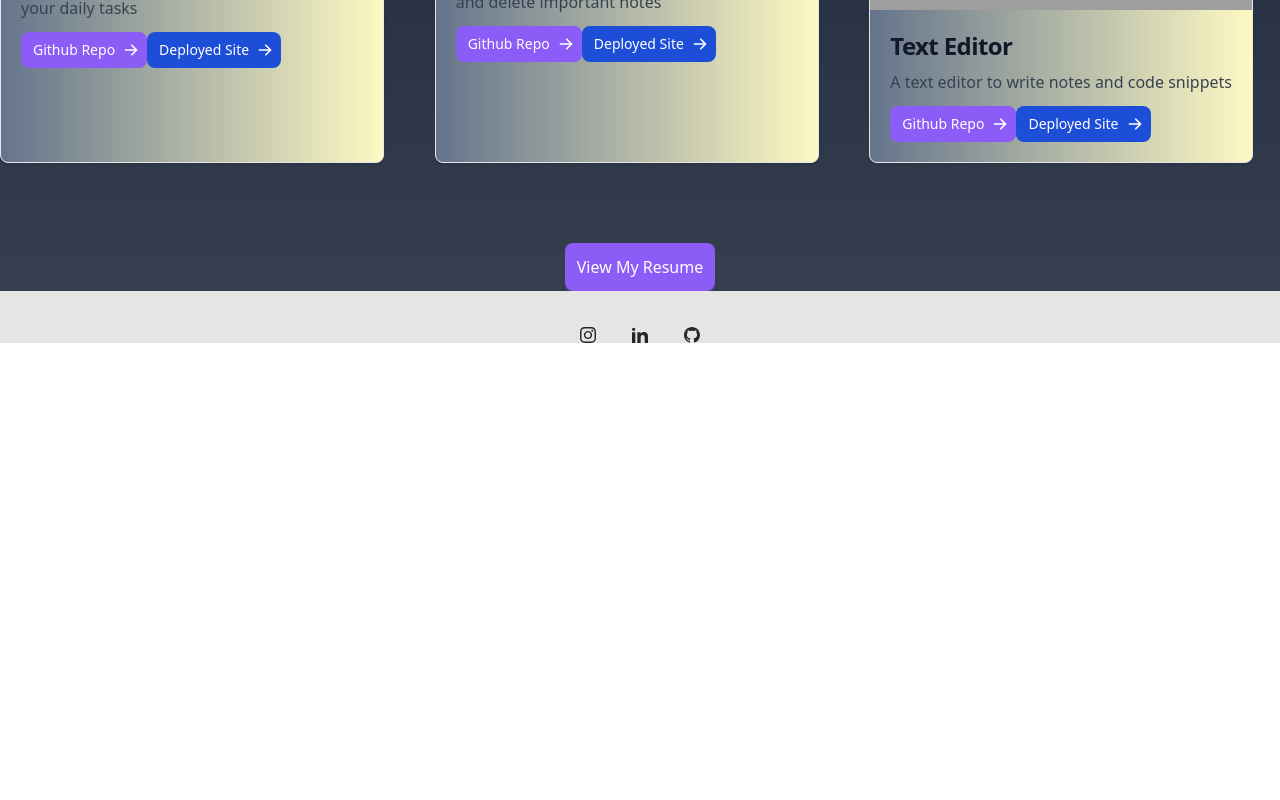
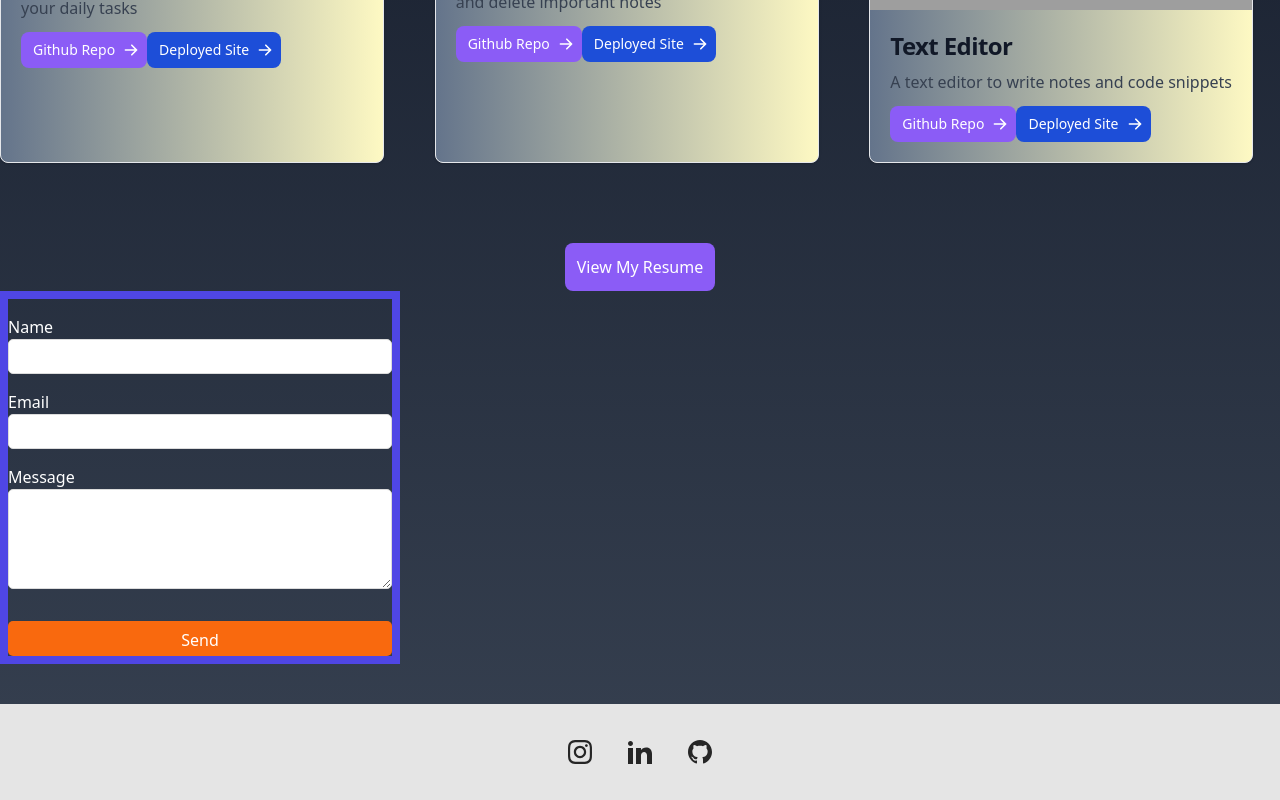
Before and after one commit to zaksalazar/New-React-Portfolio, a React (Vite) app in the folder react-portfolio/: page / in a window 1280 px wide. Shown: the part 1654-2454 px from the top of the page. Before the commit the page ends 2033 px from the top, so only its background shows below. Built offline with nearby package versions, Linux system fonts and the light colour scheme; grey boxes are pictures that could not be loaded.

Commit message:
added email form

```diff
--- a/react-portfolio/package.json
+++ b/react-portfolio/package.json
@@ -9,11 +9,13 @@
     "preview": "vite preview"
   },
   "dependencies": {
+    "@emailjs/browser": "^3.10.0",
     "@headlessui/react": "^1.7.12",
     "@heroicons/react": "^2.0.16",
     "react": "^18.2.0",
     "react-dom": "^18.2.0",
-    "react-icons": "^4.7.1"
+    "react-icons": "^4.7.1",
+    "styled-components": "^5.3.6"
   },
   "devDependencies": {
     "@types/react": "^18.0.27",
--- a/react-portfolio/src/App.jsx
+++ b/react-portfolio/src/App.jsx
@@ -2,6 +2,7 @@
 import Hero from "./components/hero"
 import Projectcard from "./components/Projectcard";
 import Resume from "./components/Resume";
+import Contact from "./components/Contact";
 import Footer from "./components/Footer";
 import { FaGithub } from 'react-icons/fa';
 import { Fragment as Fragment2 } from "react";
@@ -59,6 +60,7 @@
     />
     </div>
     <Resume />
+    <Contact />
     <Footer />
 </div>
   )
--- /dev/null
+++ b/react-portfolio/src/components/Contact.jsx
@@ -0,0 +1,97 @@
+import React, { useRef } from "react";
+import emailjs from "@emailjs/browser";
+import styled from "styled-components";
+
+// npm i @emailjs/browser
+
+const Contact = () => {
+  const form = useRef();
+
+  const sendEmail = (e) => {
+    e.preventDefault();
+
+    emailjs
+      .sendForm(
+        "service_e20vl3j",
+        "template_fxm9xan",
+        form.current,
+        "LOJPL1MFGZzmuOjQV"
+      )
+      .then(
+        (result) => {
+          console.log(result.text);
+          console.log("message sent");
+        },
+        (error) => {
+          console.log(error.text);
+        }
+      );
+  };
+
+  return (
+    <StyledContactForm id="contact" class="flex items-center justify-center">
+      <form
+        class="flex items-center justify-center border-8 border-indigo-600 "
+        ref={form}
+        onSubmit={sendEmail}
+      >
+        <label class="text-white">Name</label>
+        <input type="text" name="user_name" />
+        <label class="text-white">Email</label>
+        <input type="email" name="user_email" />
+        <label class="text-white">Message</label>
+        <textarea name="message" />
+        <input type="submit" value="Send" />
+      </form>
+    </StyledContactForm>
+  );
+};
+
+export default Contact;
+
+// Styles
+const StyledContactForm = styled.div`
+  width: 400px;
+  form {
+    display: flex;
+    align-items: flex-start;
+    flex-direction: column;
+    width: 100%;
+    font-size: 16px;
+    input {
+      width: 100%;
+      height: 35px;
+      padding: 7px;
+      outline: none;
+      border-radius: 5px;
+      border: 1px solid rgb(220, 220, 220);
+      &:focus {
+        border: 2px solid rgba(0, 206, 158, 1);
+      }
+    }
+    textarea {
+      max-width: 100%;
+      min-width: 100%;
+      width: 100%;
+      max-height: 100px;
+      min-height: 100px;
+      padding: 7px;
+      outline: none;
+      border-radius: 5px;
+      border: 1px solid rgb(220, 220, 220);
+      &:focus {
+        border: 2px solid rgba(0, 206, 158, 1);
+      }
+    }
+    label {
+      margin-top: 1rem;
+    }
+    input[type="submit"] {
+      margin-top: 2rem;
+      cursor: pointer;
+      background: rgb(249, 105, 14);
+      color: white;
+      border: none;
+    }
+  }
+`;
--- a/react-portfolio/src/components/Footer.jsx
+++ b/react-portfolio/src/components/Footer.jsx
@@ -2,13 +2,13 @@
 
 const Footer = () => {
   return (
-    <footer class="bg-neutral-200 text-center text-white dark:bg-neutral-600">
+    <footer class=" mt-10 bg-neutral-200 text-center text-white dark:bg-neutral-600 flex items-center justify-center">
       <div class="container pt-9">
         <div class="mb-9 flex justify-center">
           <a href="https://www.instagram.com/the_ranger_zak_show/?hl=en" class="mr-9 text-neutral-800 dark:text-neutral-200">
             <svg
               xmlns="http://www.w3.org/2000/svg"
-              class="h-4 w-4"
+              class="h-6 w-6"
               fill="currentColor"
               viewBox="0 0 24 24"
             >
@@ -18,7 +18,7 @@
           <a href="https://www.linkedin.com/in/zach-salazar-160450263/" class="mr-9 text-neutral-800 dark:text-neutral-200">
             <svg
               xmlns="http://www.w3.org/2000/svg"
-              class="h-4 w-4"
+              class="h-6 w-6"
               fill="currentColor"
               viewBox="0 0 24 24"
             >
@@ -28,7 +28,7 @@
           <a href="https://github.com/zaksalazar" class="text-neutral-800 dark:text-neutral-200">
             <svg
               xmlns="http://www.w3.org/2000/svg"
-              class="h-4 w-4"
+              class="h-6 w-6"
               fill="currentColor"
               viewBox="0 0 24 24"
             >
--- a/react-portfolio/src/components/Resume.jsx
+++ b/react-portfolio/src/components/Resume.jsx
@@ -3,7 +3,7 @@
 const Resume = () => {
   return (
     <div class=" pt-20 flex items-center justify-center">
-    <a id="resume" class= " rounded-lg p-3 text-white bg-violet-500 hover:text-orange-600 hover:bg-blue-700"href="https://docs.google.com/document/d/186otW7hkRpSCeSm7HHIC5AB8081yE6JmCeO5UxB4TG8/edit?usp=sharing">View My Resume</a>
+    <a id="resume" class= " text-base rounded-lg p-3 text-white bg-violet-500 hover:text-orange-600 hover:bg-blue-700"href="https://docs.google.com/document/d/186otW7hkRpSCeSm7HHIC5AB8081yE6JmCeO5UxB4TG8/edit?usp=sharing">View My Resume</a>
   </div>
   )
   }
--- a/react-portfolio/src/components/hero.jsx
+++ b/react-portfolio/src/components/hero.jsx
@@ -4,7 +4,7 @@
   return (
 <div class="hero min-h-screen bg-base-200 pt-20 grid h-screen items-center justify-center flex flex-col">
   <div class="hero-content flex-col lg:flex-row-reverse ">
-  <h1 className="text-center text-4xl font-bold text-transparent text-8xl bg-clip-text bg-gradient-to-r from-slate-500 to-yellow-100 ">About Me</h1>
+  <h1 className="text-center text-2xl font-bold text-transparent text-8xl bg-clip-text bg-gradient-to-r from-slate-500 to-yellow-100 ">About Me</h1>
     <div className="flex items-center justify-center">
     <img  src="./assets/profilefull.png" className="max-w-sm rounded-lg shadow-2xl pt-5 px-30 items-center justify-center" />
     </div>
```
Also changed, not shown: 1 other file (tests, documents, lock files or other folders).
